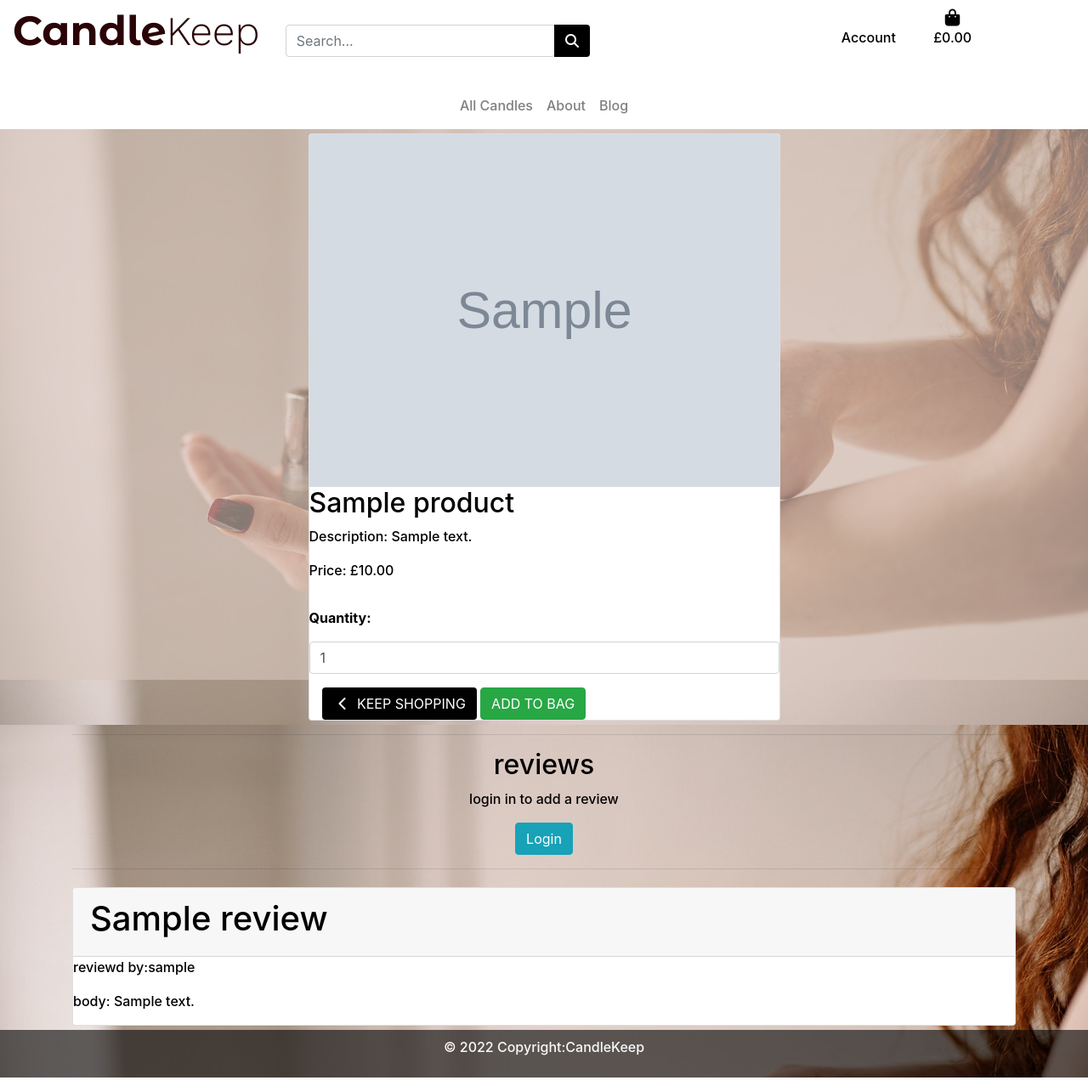
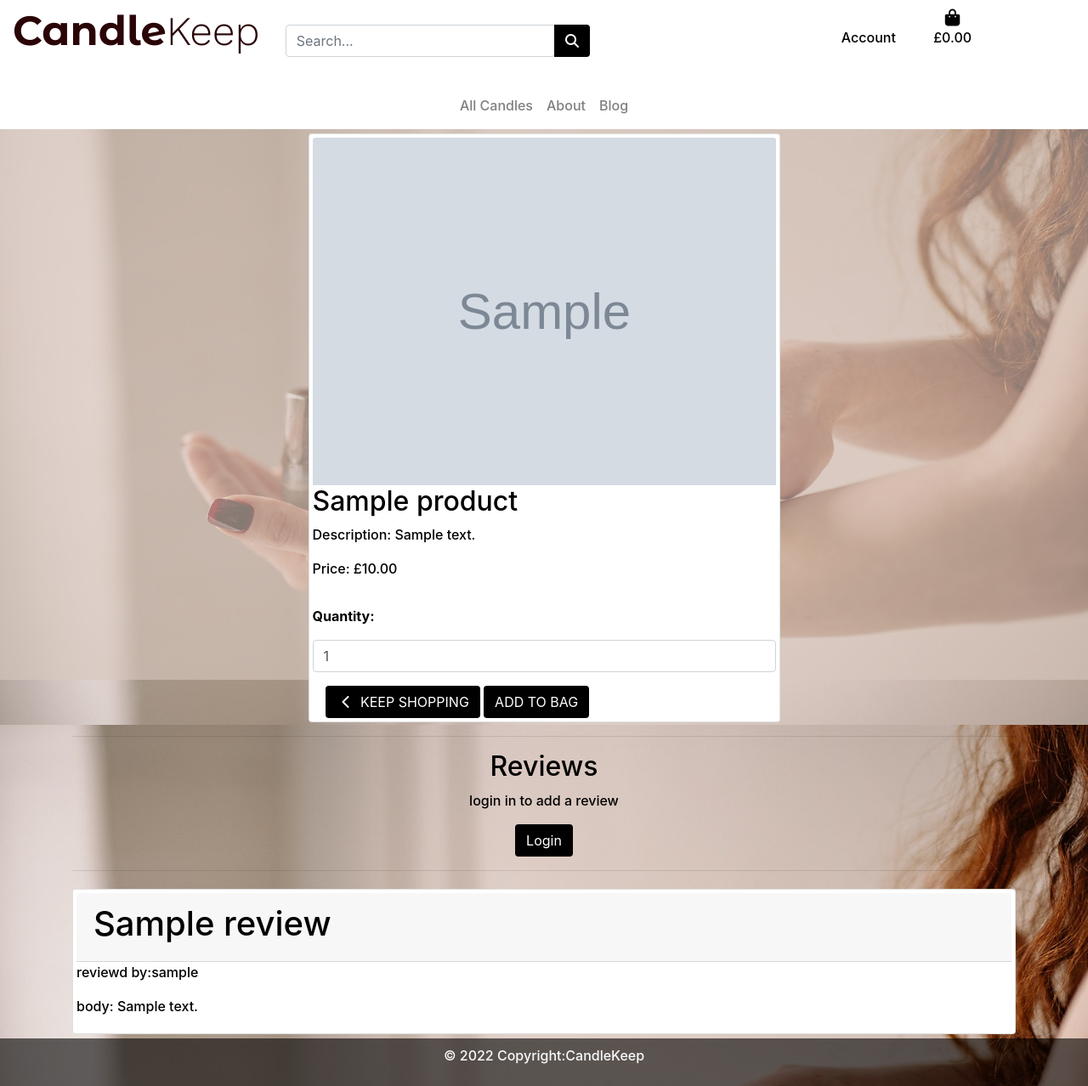
Before and after one commit to CraigThomasson/ecommerce-store, a Django app: page /products/1/ in a window 1280 px wide. Shown: the whole page at 85% size. Run offline with Django 3.2, Linux system fonts and the light colour scheme; tables that the repository leaves empty hold one stand-in row (values such as "Sample post"); grey boxes marked "Sample" are stand-in pictures; parts of the project's set-up code (start-up, migrations or seed data) failed here and were passed over; some libraries are stand-ins or nearby versions.

Commit message:
add styling to view product page and add padding to all cards

```diff
--- a/products/templates/products/view_product.html
+++ b/products/templates/products/view_product.html
@@ -43,14 +43,14 @@
                                 </span>
                                 <span class="text-uppercase">Keep Shopping</span>
                             </a>
-                                <input type="submit" class="btn btn-success text-uppercase" value="Add to Bag">
+                                <input type="submit" class="btn btn-black text-uppercase" value="Add to Bag">
                         </div>
                         <input type="hidden" name="redirect_url" value="{{ request.path }}">
                     </form>
                     {% if request.user.is_superuser %}
                         <small class="ml-3 mt-2">
-                            <a class="btn btn-info" href="{% url 'edit_product' product.id %}">Edit</a>
-                            <a class="btn btn-danger" href="{% url 'delete_product' product.id %}">Delete</a>
+                            <a class="btn btn-black rounded-3" href="{% url 'edit_product' product.id %}">Edit</a>
+                            <a class="btn btn-danger rounded-3" href="{% url 'delete_product' product.id %}">Delete</a>
                         </small>
                     {% endif %}
                 </div>
@@ -59,14 +59,14 @@
         <!-- ---------------------------------------review section -->
         <hr>
         <div class="text-center mb-2">
-            <h2>reviews</h2>
+            <h2>Reviews</h2>
             <div>
                 {% if user.is_authenticated %}
-                    <a href="{% url 'add_review' product.id %}"><button type="button" class="btn btn-primary">add review</button></a>
+                    <a href="{% url 'add_review' product.id %}"><button type="button" class="btn btn-black rounded-3">Add review</button></a>
                 {% else %}
                     <p>login in to add a review</p>
                     <div>
-                        <a class="btn btn-info" href="{% url 'account_login' %}">Login</a>
+                        <a class="btn btn-black rounded-3" href="{% url 'account_login' %}">Login</a>
                     </div>
                 {%endif%}
             </div>
@@ -84,8 +84,8 @@
                             <p>body: {{review.body|striptags}}</p>
                             {% if user == review.posted_by %}
                                 <div class="container">
-                                    <span><a href="{% url 'edit_review' review.id %}"><button type="button" class="btn btn-primary col w-25">Edit Review</button></a></span>
-                                    <span><a href="{% url 'delete_review' review.id %}"><button type="button" class="btn btn-danger col w-25">Delete</button></a></span>
+                                    <span><a href="{% url 'edit_review' review.id %}"><button type="button" class="btn btn-black rounded-3 col w-25">Edit Review</button></a></span>
+                                    <span><a href="{% url 'delete_review' review.id %}"><button type="button" class="btn btn-danger rounded-3 col w-25">Delete</button></a></span>
                                 </div>
                             {% endif %}
                         </div>
--- a/static/css/base.css
+++ b/static/css/base.css
@@ -92,6 +92,7 @@ a, a:hover, a:focus, a:active {
     margin: 5px auto 0 auto;
     float: none;
     width: 322px;
+    padding: 4px;
 }
 
 .card-main {
```
